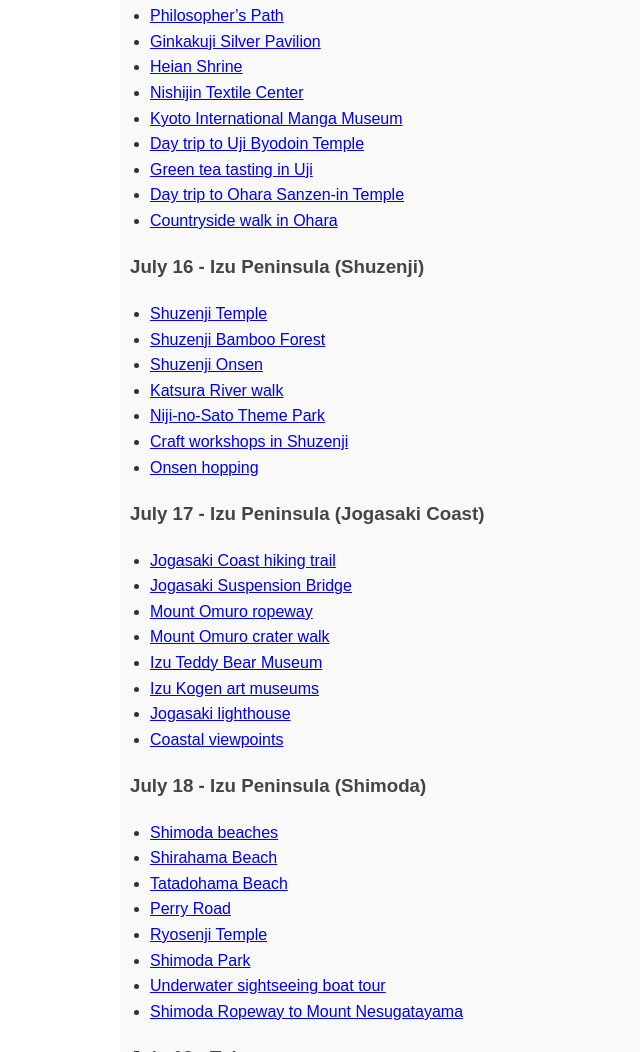
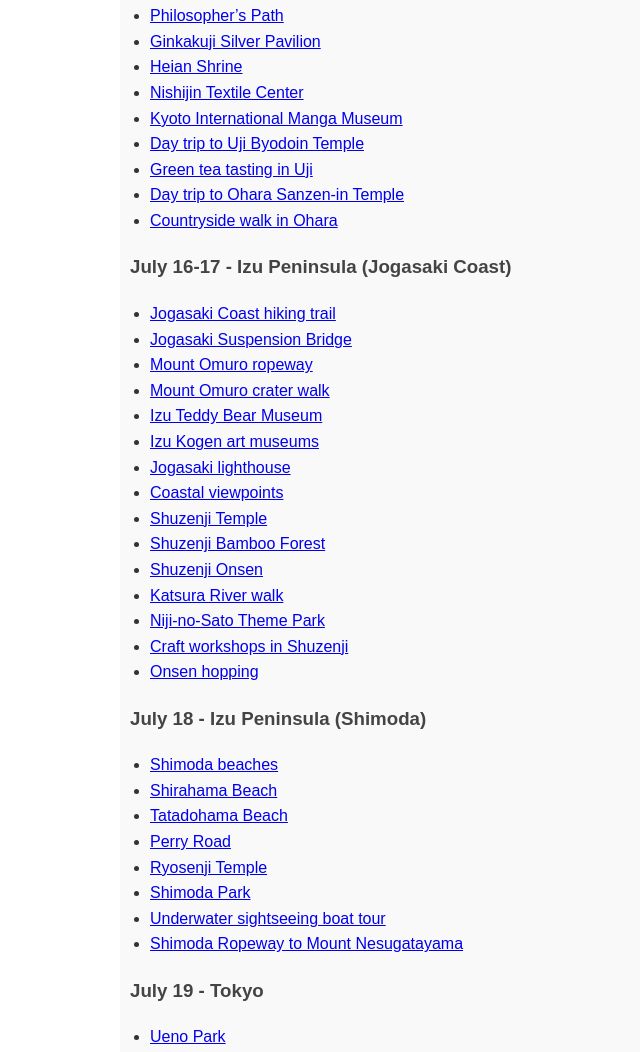
Before and after one commit to mitchell-aitken/Japan-Trip-Map, a plain HTML site: page itinerary.html in a window 1280 px wide. Shown: the part 3339-4391 px from the top of the page, without its empty margins (110-750 px from the left). Drawn offline with Linux system fonts and the light colour scheme.

Commit message:
removing shuzenji doing jogasaki one more night

```diff
--- a/itinerary.html
+++ b/itinerary.html
@@ -205,18 +205,7 @@
     <li><a href="https://www.google.com/search?tbm=isch&q=Kyoto+Countryside+walk+in+Ohara" target="_blank">Countryside walk in Ohara</a></li>
 </ul>
 
-<h3>July 16 - Izu Peninsula (Shuzenji)</h3>
-<ul>
-    <li><a href="https://www.google.com/search?tbm=isch&q=Izu+Peninsula+(Shuzenji)+Shuzenji+Temple" target="_blank">Shuzenji Temple</a></li>
-    <li><a href="https://www.google.com/search?tbm=isch&q=Izu+Peninsula+(Shuzenji)+Shuzenji+Bamboo+Forest" target="_blank">Shuzenji Bamboo Forest</a></li>
-    <li><a href="https://www.google.com/search?tbm=isch&q=Izu+Peninsula+(Shuzenji)+Shuzenji+Onsen" target="_blank">Shuzenji Onsen</a></li>
-    <li><a href="https://www.google.com/search?tbm=isch&q=Izu+Peninsula+(Shuzenji)+Katsura+River+walk" target="_blank">Katsura River walk</a></li>
-    <li><a href="https://www.google.com/search?tbm=isch&q=Izu+Peninsula+(Shuzenji)+Niji-no-Sato+Theme+Park" target="_blank">Niji-no-Sato Theme Park</a></li>
-    <li><a href="https://www.google.com/search?tbm=isch&q=Izu+Peninsula+(Shuzenji)+Craft+workshops+in+Shuzenji" target="_blank">Craft workshops in Shuzenji</a></li>
-    <li><a href="https://www.google.com/search?tbm=isch&q=Izu+Peninsula+(Shuzenji)+Onsen+hopping" target="_blank">Onsen hopping</a></li>
-</ul>
-
-<h3>July 17 - Izu Peninsula (Jogasaki Coast)</h3>
+<h3>July 16-17 - Izu Peninsula (Jogasaki Coast)</h3>
 <ul>
     <li><a href="https://www.google.com/search?tbm=isch&q=Izu+Peninsula+(Jogasaki+Coast)+Jogasaki+Coast+hiking+trail" target="_blank">Jogasaki Coast hiking trail</a></li>
     <li><a href="https://www.google.com/search?tbm=isch&q=Izu+Peninsula+(Jogasaki+Coast)+Jogasaki+Suspension+Bridge" target="_blank">Jogasaki Suspension Bridge</a></li>
@@ -226,6 +215,13 @@
     <li><a href="https://www.google.com/search?tbm=isch&q=Izu+Peninsula+(Jogasaki+Coast)+Izu+Kogen+art+museums" target="_blank">Izu Kogen art museums</a></li>
     <li><a href="https://www.google.com/search?tbm=isch&q=Izu+Peninsula+(Jogasaki+Coast)+Jogasaki+lighthouse" target="_blank">Jogasaki lighthouse</a></li>
     <li><a href="https://www.google.com/search?tbm=isch&q=Izu+Peninsula+(Jogasaki+Coast)+Coastal+viewpoints" target="_blank">Coastal viewpoints</a></li>
+    <li><a href="https://www.google.com/search?tbm=isch&q=Izu+Peninsula+(Jogasaki+Coast)+Shuzenji+Temple" target="_blank">Shuzenji Temple</a></li>
+    <li><a href="https://www.google.com/search?tbm=isch&q=Izu+Peninsula+(Jogasaki+Coast)+Shuzenji+Bamboo+Forest" target="_blank">Shuzenji Bamboo Forest</a></li>
+    <li><a href="https://www.google.com/search?tbm=isch&q=Izu+Peninsula+(Jogasaki+Coast)+Shuzenji+Onsen" target="_blank">Shuzenji Onsen</a></li>
+    <li><a href="https://www.google.com/search?tbm=isch&q=Izu+Peninsula+(Jogasaki+Coast)+Katsura+River+walk" target="_blank">Katsura River walk</a></li>
+    <li><a href="https://www.google.com/search?tbm=isch&q=Izu+Peninsula+(Jogasaki+Coast)+Niji-no-Sato+Theme+Park" target="_blank">Niji-no-Sato Theme Park</a></li>
+    <li><a href="https://www.google.com/search?tbm=isch&q=Izu+Peninsula+(Jogasaki+Coast)+Craft+workshops+in+Shuzenji" target="_blank">Craft workshops in Shuzenji</a></li>
+    <li><a href="https://www.google.com/search?tbm=isch&q=Izu+Peninsula+(Jogasaki+Coast)+Onsen+hopping" target="_blank">Onsen hopping</a></li>
 </ul>
 
 <h3>July 18 - Izu Peninsula (Shimoda)</h3>
```
Also changed, not shown: map.js (+9 -20 lines).
